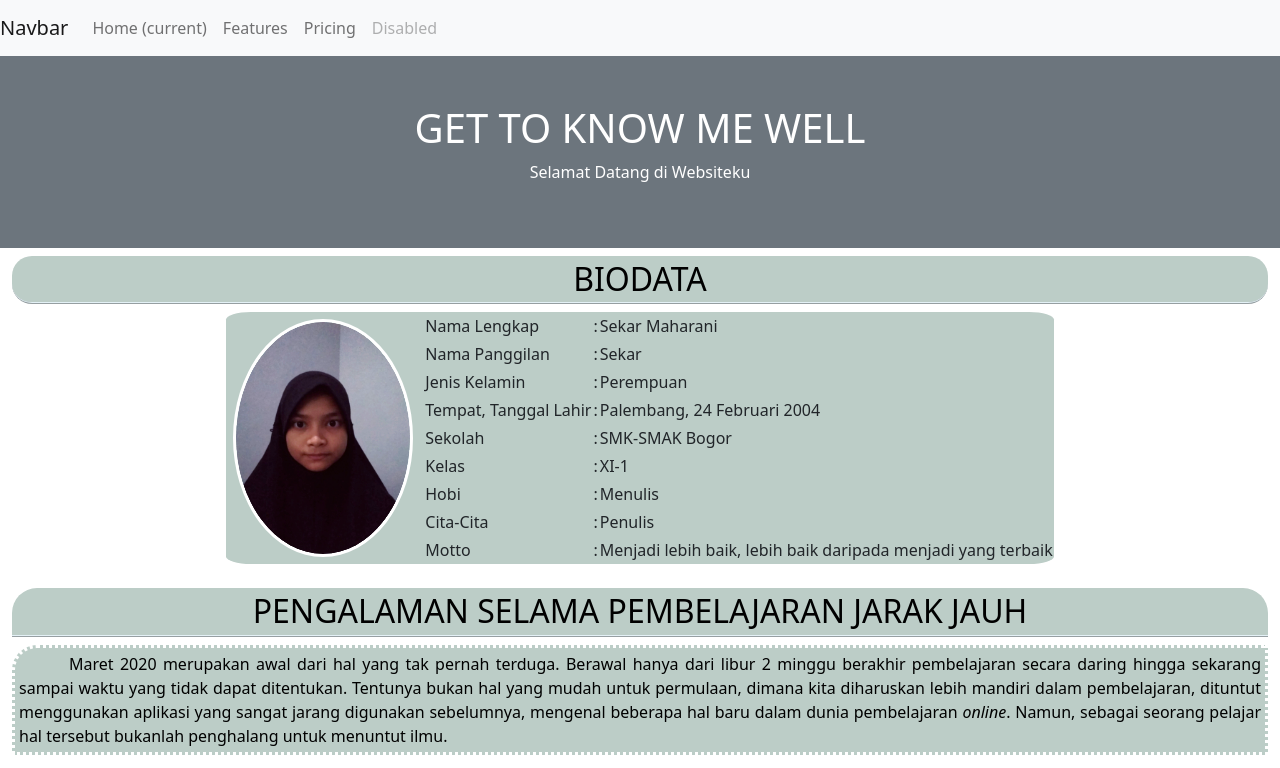
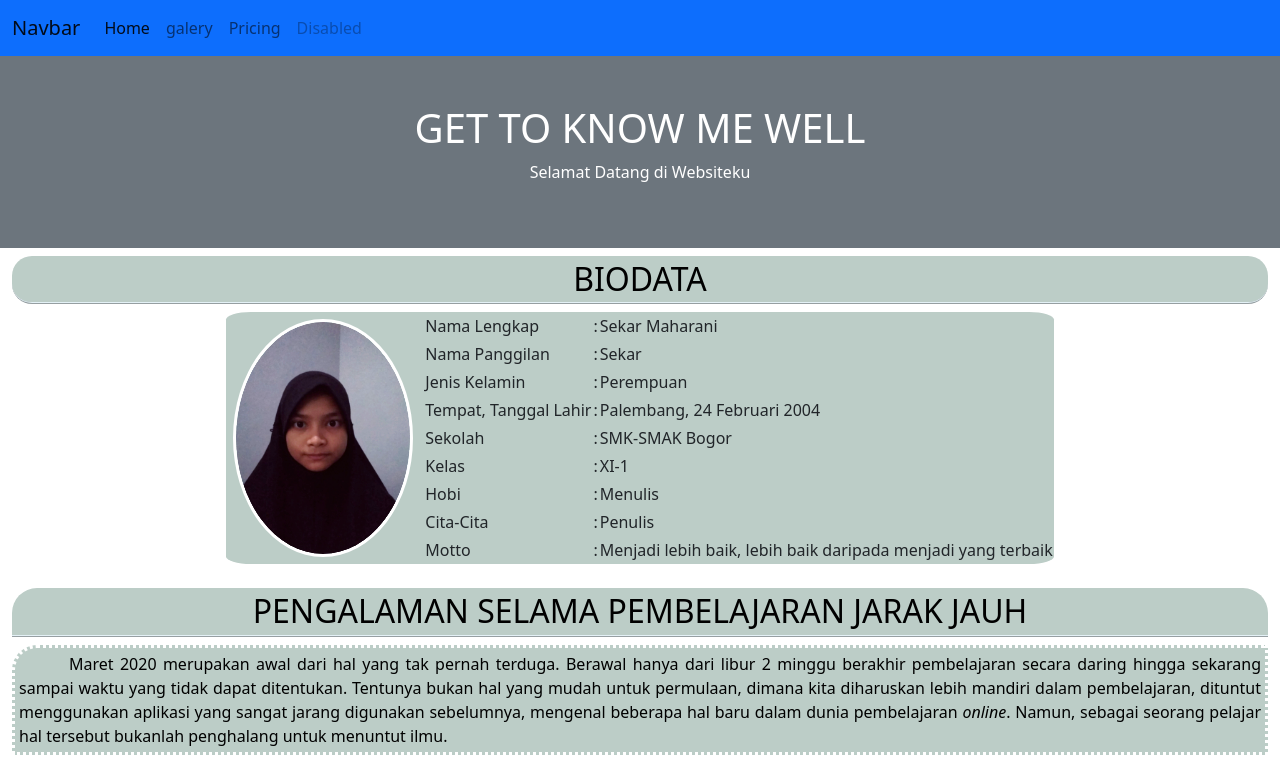
Before and after one commit to smaharani/smaharani.github.io, a plain HTML site: page ujicoba.html in a window 1280 px wide. Shown: the top 768 px of the page. Drawn offline with nearby package versions, Linux system fonts and the light colour scheme.

Commit message:
Update ujicoba.html

```diff
--- a/ujicoba.html
+++ b/ujicoba.html
@@ -6,27 +6,52 @@
 	<title>Perkenalan Diri</title>
 </head>
 <body>
-	<nav class="navbar navbar-expand-lg navbar-light bg-light">
+	<nav class="navbar navbar-expand-lg navbar-light bg-primary">
+
+  <div class="container-fluid">
+
     <a class="navbar-brand" href="#">Navbar</a>
-  <button class="navbar-toggler" type="button" data-toggle="collapse" data-target="#navbarNav" aria-controls="navbarNav" aria-expanded="false" aria-label="Toggle navigation">
+
+    <button class="navbar-toggler" type="button" data-bs-toggle="collapse" data-bs-target="#navbarNav" aria-controls="navbarNav" aria-expanded="false" aria-label="Toggle navigation">
+
       <span class="navbar-toggler-icon"></span>
+
     </button>
+
     <div class="collapse navbar-collapse" id="navbarNav">
+
       <ul class="navbar-nav">
-      <li class="nav-item active">
-        <a class="nav-link" href="ujicoba.html">Home <span class="sr-only">(current)</span></a>
+
+        <li class="nav-item">
+
+          <a class="nav-link active" aria-current="page" href="ujicoba.html">Home</a>
+
         </li>
+
         <li class="nav-item">
-        <a class="nav-link" href="coba-coba.html">Features</a>
+
+          <a class="nav-link" href="coba-coba.html">galery</a>
+
         </li>
+
         <li class="nav-item">
+
           <a class="nav-link" href="#">Pricing</a>
+
         </li>
+
         <li class="nav-item">
-        <a class="nav-link disabled" href="#">Disabled</a>
+
+          <a class="nav-link disabled" href="#" tabindex="-1" aria-disabled="true">Disabled</a>
+
         </li>
+
       </ul>
+
     </div>
+
+  </div>
+
 </nav>
 
 <header class="container-fluid bg-secondary">
```
Lines whose indentation alone changed are shown as unchanged.
